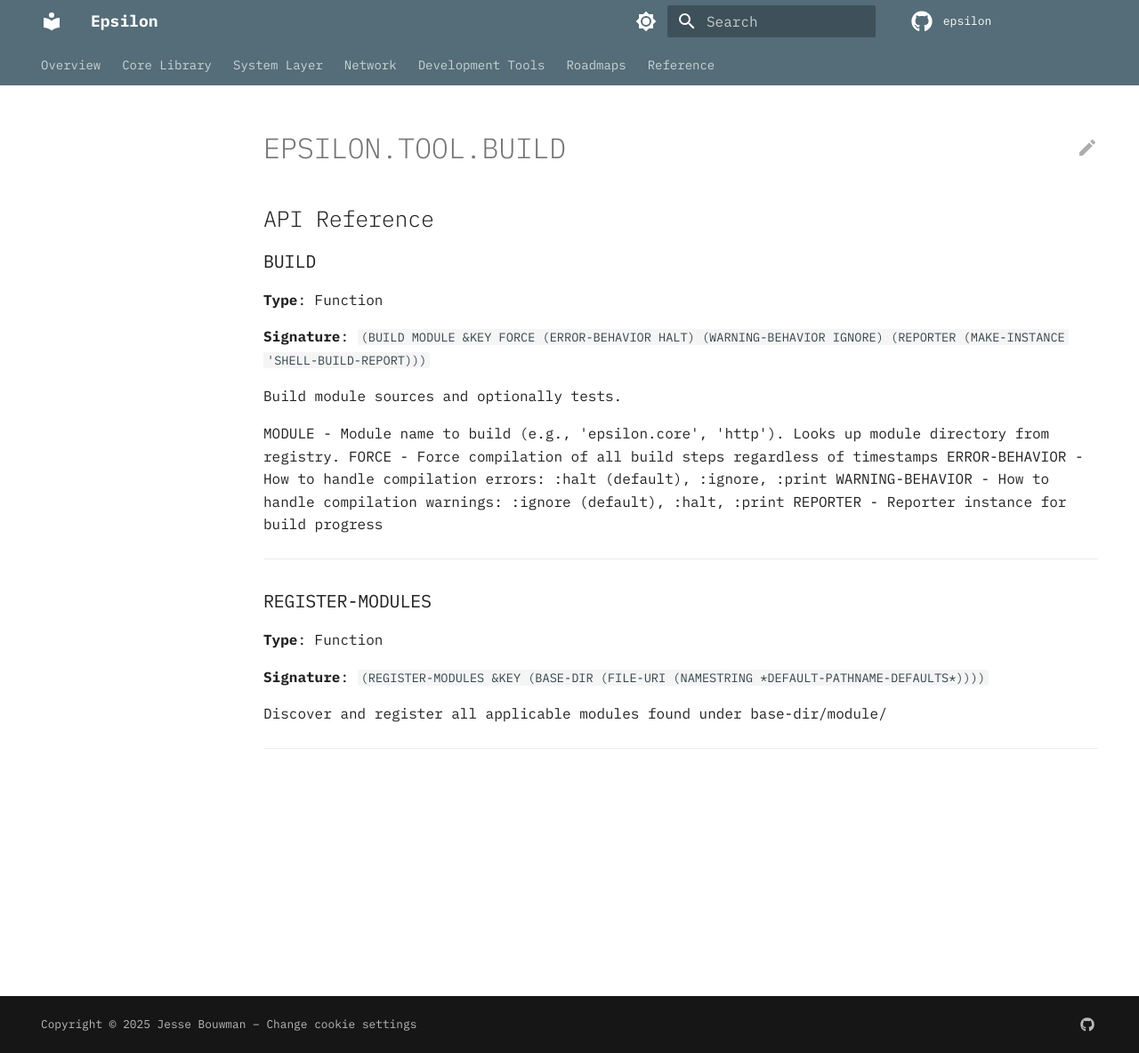
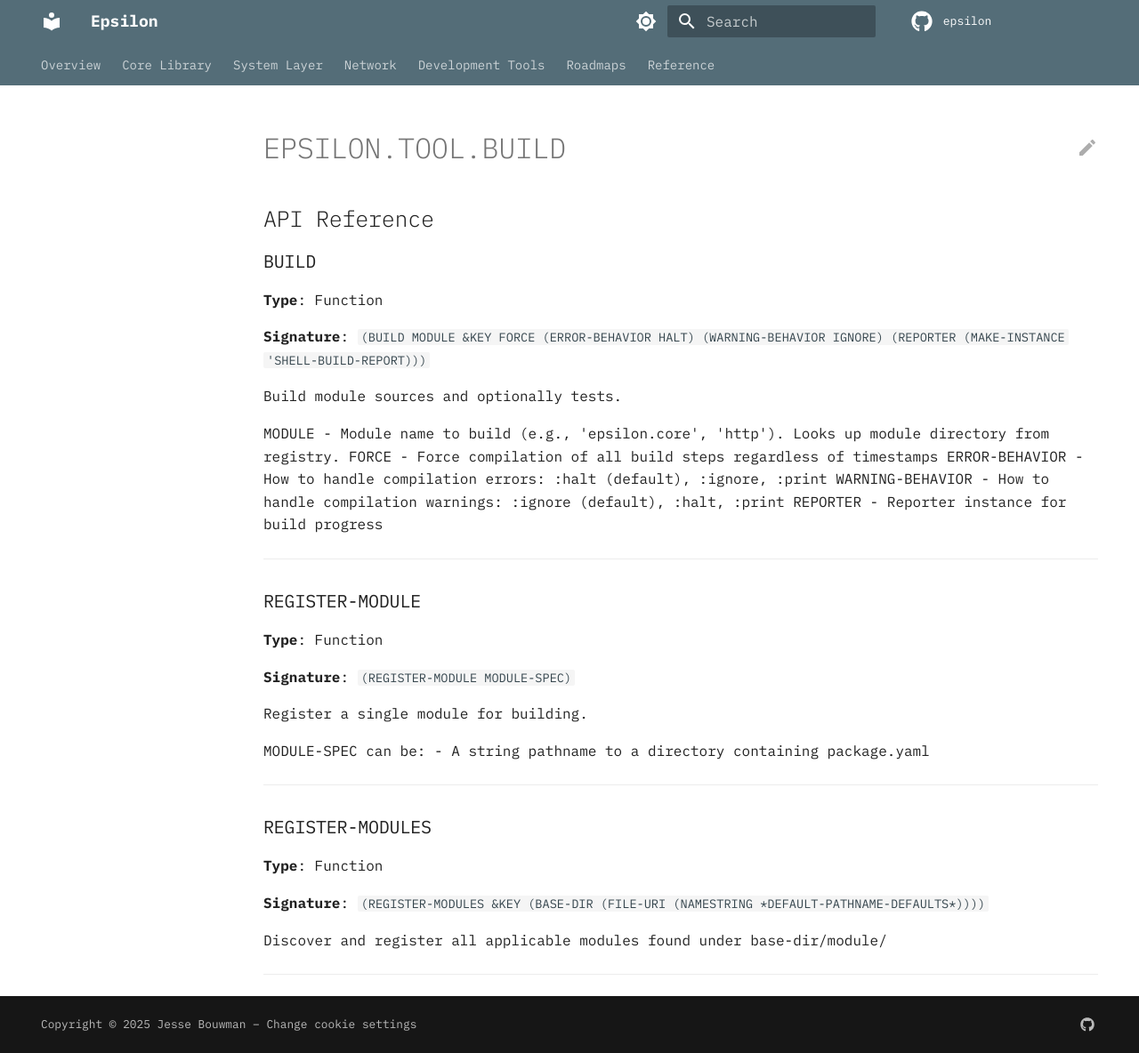
Before and after one commit to jbouwman/epsilon, an MkDocs documentation site: the page built from docs/docs/reference/api/build.md, in a window 1280 px wide and 1184 px high. Shown: the whole window at 89% size. Built offline with MkDocs 1.6.1 and Material for MkDocs 9.7.7, drawn with Linux system fonts in a browser that asks for light colours; comment, search, counter and statistics services are not loaded; the version menu is left out.

Commit message:
Implement register-module (#51)
* Implement register-module

* Reimplement register-modules

```diff
--- a/docs/docs/reference/api/build.md
+++ b/docs/docs/reference/api/build.md
@@ -20,6 +20,19 @@ Build module sources and optionally tests.
 
 ---
 
+### REGISTER-MODULE
+
+**Type**: Function
+
+**Signature**: `(REGISTER-MODULE MODULE-SPEC)`
+
+Register a single module for building.
+
+MODULE-SPEC can be:
+- A string pathname to a directory containing package.yaml
+
+---
+
 ### REGISTER-MODULES
 
 **Type**: Function
```
Also changed, not shown: 2 other files.
